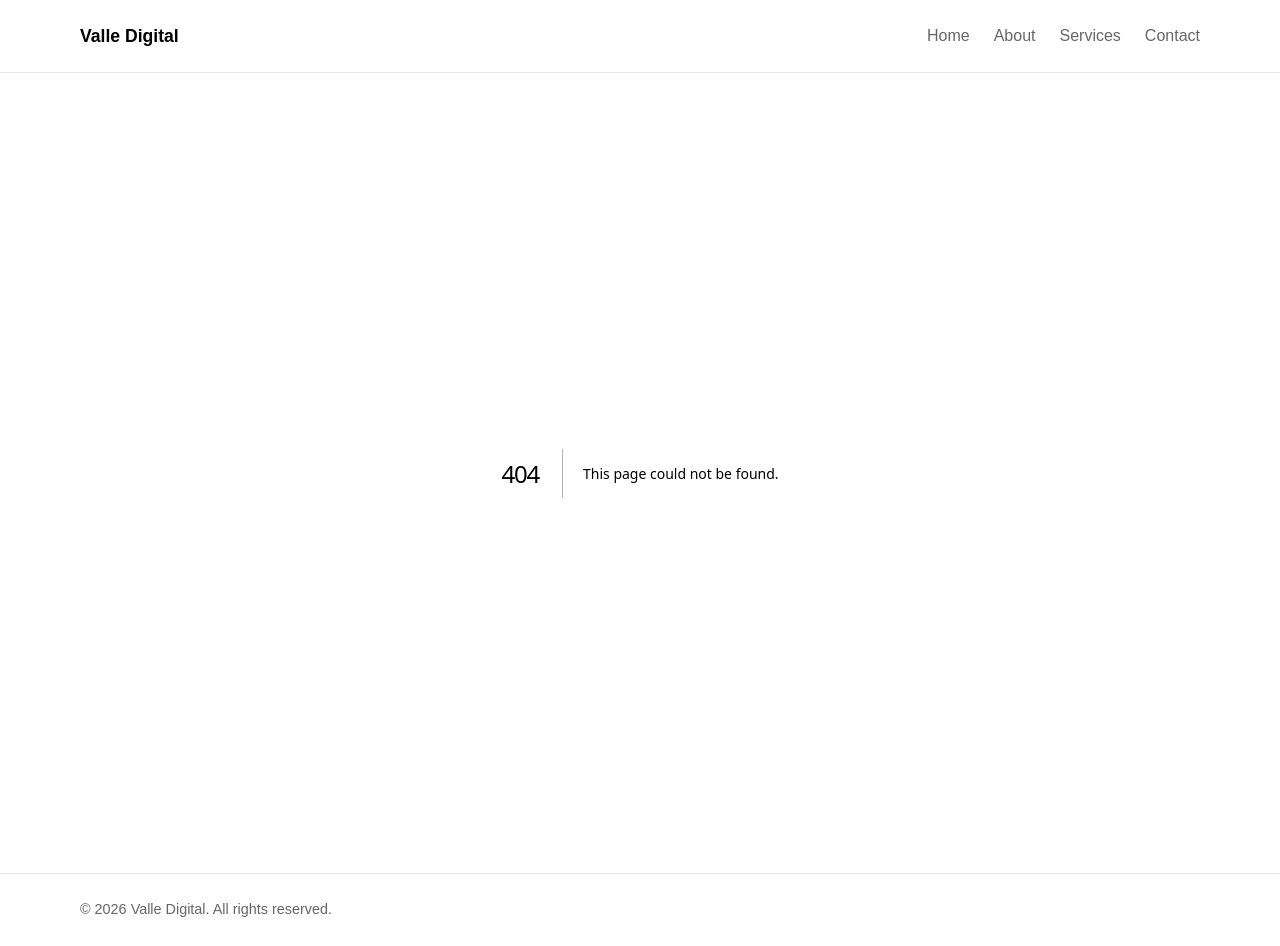
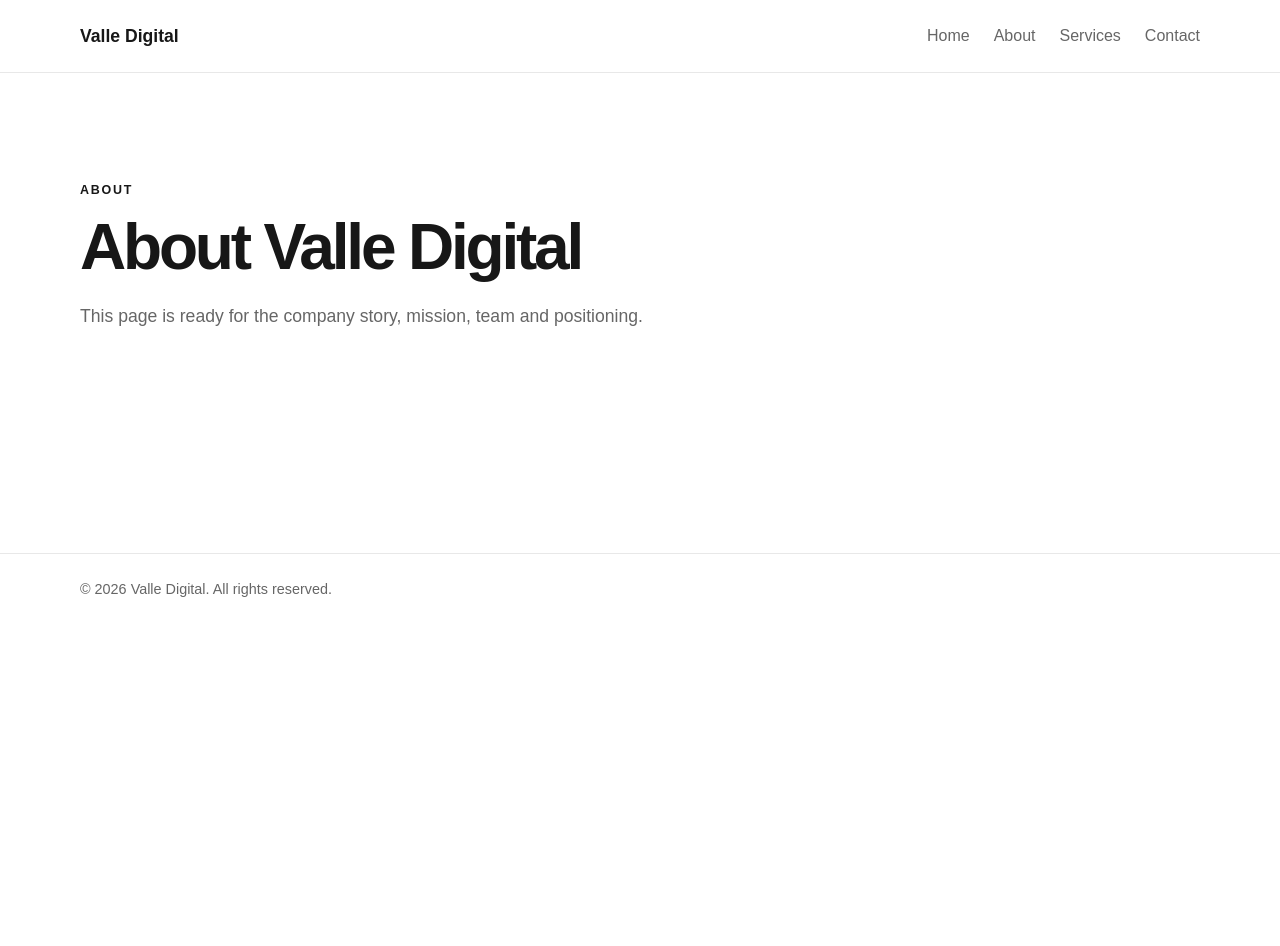
Before and after one commit to luisfebg/ValleDigitalTestSite1, a Next.js app: page /about in a window 1280 px wide. Before the commit this address had no page. After the commit the page ends 800 px from the top, so only its background shows below. Built offline with nearby package versions, Linux system fonts and the light colour scheme.

Commit message:
Add About page

```diff
--- /dev/null
+++ b/app/about/page.tsx
@@ -0,0 +1,20 @@
+import type { Metadata } from "next";
+
+export const metadata: Metadata = {
+  title: "About",
+  description: "Learn more about Valle Digital.",
+};
+
+export default function AboutPage() {
+  return (
+    <section className="page-section">
+      <div className="container">
+        <p className="eyebrow">About</p>
+        <h1>About Valle Digital</h1>
+        <p className="page-copy">
+          This page is ready for the company story, mission, team and positioning.
+        </p>
+      </div>
+    </section>
+  );
+}
```
